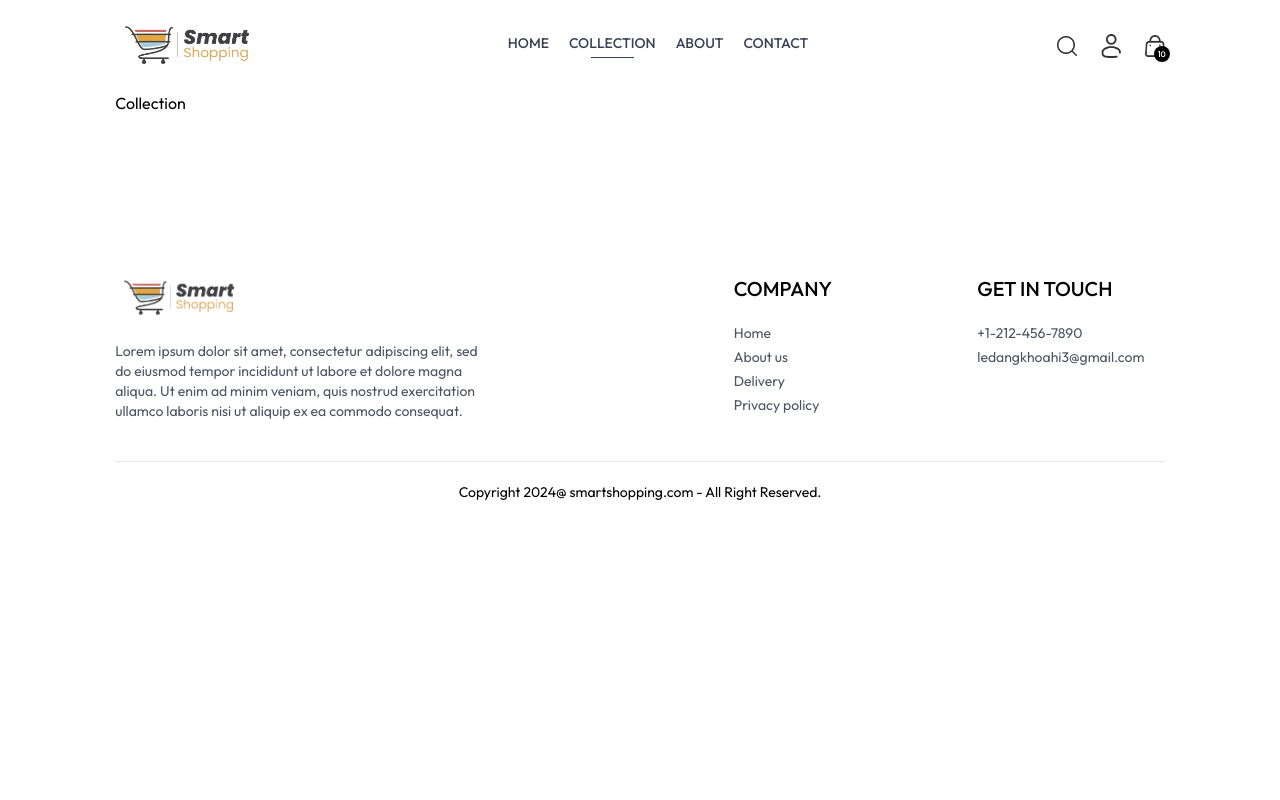
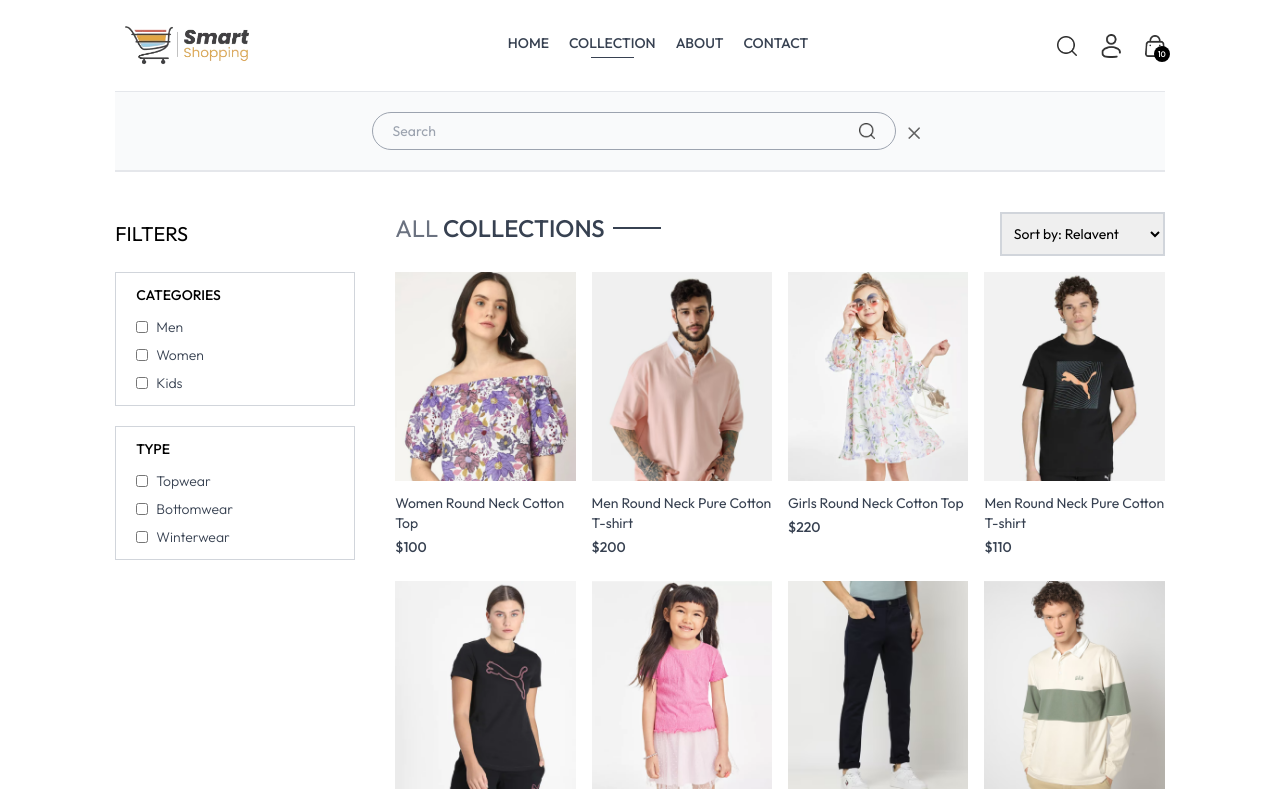
Before and after one commit to EpicVN/e-commerce-app-frontend, a React (Vite) app: page /collection in a window 1280 px wide. Both pictures are taken after a click on the picture 1066 px from the left and 45 px from the top of the page. Shown: the top 800 px of the page. Built offline with nearby package versions, Linux system fonts and the light colour scheme.

Commit message:
4th commit: Add Search bar component. Finish collection page UI.

```diff
--- a/src/App.jsx
+++ b/src/App.jsx
@@ -10,11 +10,13 @@
 import Orders from "./pages/Orders";
 import NavBar from "./components/NavBar";
 import Footer from "./components/Footer";
+import SearchBar from "./components/SearchBar";
 
 const App = () => {
   return (
     <div className="px-4 sm:px-[5vw] md:px-[7vw] lg:px-[9vw]">
       <NavBar />
+      <SearchBar />
       <Routes>
         <Route path="/" element={<Home />} />
         <Route path="/collection" element={<Collection />} />
--- a/src/components/LatestCollection.jsx
+++ b/src/components/LatestCollection.jsx
@@ -10,8 +10,6 @@
   useEffect(() => {
     setLatestProducts(products.slice(0, 10));
   }, [products]);
-
-  console.log(products);
 
   return (
     <div className="my-10">
--- a/src/components/NavBar.jsx
+++ b/src/components/NavBar.jsx
@@ -1,9 +1,11 @@
-import React, { useState } from "react";
+import React, { useContext, useState } from "react";
 import { assets } from "../assets/assets";
 import { Link, NavLink } from "react-router-dom";
+import { ShopContext } from "../context/ShopContext";
 
 const NavBar = () => {
   const [visible, setVisible] = useState(false);
+  const { setShowSearch } = useContext(ShopContext);
 
   return (
     <div className="flex items-center justify-between py-5 font-medium">
@@ -49,6 +51,7 @@
         <img
           src={assets.search_icon}
           className="w-5 cursor-pointer"
+          onClick={() => setShowSearch(true)}
           alt="Search"
         />
 
--- /dev/null
+++ b/src/components/SearchBar.jsx
@@ -0,0 +1,45 @@
+import React, { useContext, useEffect, useState } from "react";
+import { ShopContext } from "../context/ShopContext";
+import { assets } from "../assets/assets";
+import { useLocation } from "react-router-dom";
+
+const SearchBar = () => {
+  const { search, setSearch, showSearch, setShowSearch } =
+    useContext(ShopContext);
+
+  const [visible, setVisible] = useState(false);
+
+  const location = useLocation();
+
+  useEffect(() => {
+    if (location.pathname.includes("collection")) {
+      setVisible(true);
+    } else {
+      setVisible(false);
+    }
+  }, [location, showSearch, setVisible]);
+
+  return showSearch && visible ? (
+    <div className="border-t border-b bg-gray-50 text-center">
+      <div className="inline-flex items-center justify-center border border-gray-400 px-5 py-2 my-5 mx-3 rounded-full w-3/4 sm:w-1/2 ">
+        <input
+          value={search}
+          onChange={(e) => setSearch(e.target.value)}
+          className="flex-1 outline-none bg-inherit text-sm"
+          type="text"
+          placeholder="Search"
+        />
+        <img className="w-4" src={assets.search_icon} alt="" />
+      </div>
+
+      <img
+        className="inline w-3 cursor-pointer"
+        onClick={() => setShowSearch(false)}
+        src={assets.cross_icon}
+        alt=""
+      />
+    </div>
+  ) : null;
+};
+
+export default SearchBar;
--- a/src/context/ShopContextProvider.jsx
+++ b/src/context/ShopContextProvider.jsx
@@ -1,3 +1,4 @@
+import { useState } from "react";
 import { products } from "../assets/assets";
 import { ShopContext } from "./ShopContext";
 import PropTypes from "prop-types";
@@ -9,9 +10,12 @@
 
   const currency = "$";
   const delivery_fee = 10;
+  const [search, setSearch] = useState("");
+  const [showSearch, setShowSearch] = useState(false);
 
   const value = {
-    products, currency, delivery_fee
+    products, currency, delivery_fee,
+    search, setSearch, showSearch, setShowSearch,
   };
 
   return (
--- a/src/pages/Collection.jsx
+++ b/src/pages/Collection.jsx
@@ -1,9 +1,198 @@
-import React from 'react'
+import React, { useCallback, useContext, useEffect, useState } from "react";
+import { ShopContext } from "../context/ShopContext";
+import { assets } from "../assets/assets";
+import Title from "../components/Title";
+import ProductItems from "../components/ProductItems";
 
 const Collection = () => {
+  const { products, search, showSearch } = useContext(ShopContext);
+  const [showFilters, setShowFilters] = useState(false);
+  const [filterProducts, setFilterProducts] = useState([]);
+  const [category, setCategory] = useState([]);
+  const [subCategory, setSubCategory] = useState([]);
+  const [sortType, setSortType] = useState("relavent");
+
+  const toggleCategory = (e) => {
+    if (category.includes(e.target.value)) {
+      setCategory((prev) => prev.filter((item) => item !== e.target.value));
+    } else {
+      setCategory((prev) => [...prev, e.target.value]);
+    }
+  };
+
+  const toggleSubCategory = (e) => {
+    if (subCategory.includes(e.target.value)) {
+      setSubCategory((prev) => prev.filter((item) => item !== e.target.value));
+    } else {
+      setSubCategory((prev) => [...prev, e.target.value]);
+    }
+  };
+
+  useEffect(() => {
+    let updateProducts = [...products];
+
+    if (showSearch && search) {
+      updateProducts = updateProducts.filter((item) =>
+        item.name.toLowerCase().includes(search.toLowerCase())
+      );
+    }
+
+    if (category.length > 0) {
+      updateProducts = updateProducts.filter((item) =>
+        category.includes(item.category)
+      );
+    }
+
+    if (subCategory.length > 0) {
+      updateProducts = updateProducts.filter((item) =>
+        subCategory.includes(item.subCategory)
+      );
+    }
+
+    switch (sortType) {
+      case "low-high":
+        setFilterProducts(updateProducts.sort((a, b) => a.price - b.price));
+        break;
+
+      case "high-low":
+        setFilterProducts(updateProducts.sort((a, b) => b.price - a.price));
+        break;
+
+      default:
+        break;
+    }
+
+    setFilterProducts(updateProducts);
+  }, [category, subCategory, sortType, products, search, showSearch]);
+
   return (
-    <div>Collection</div>
-  )
-}
+    <div className="flex flex-col sm:flex-row gap-1 sm:gap-10 pt-10 border-t">
+      {/* Filter Options */}
+      <div className="min-w-60">
+        <p
+          onClick={() => setShowFilters(!showFilters)}
+          className="my-2 text-xl flex items-center cursor-pointer gap-2"
+        >
+          FILTERS
+          <img
+            className={`h-3 sm:hidden ${showFilters ? "rotate-90" : ""}`}
+            src={assets.dropdown_icon}
+            alt=""
+          />
+        </p>
 
-export default Collection
+        {/* Category Filter */}
+        <div
+          className={`border border-gray-300 pl-5 py-3 mt-6 ${
+            showFilters ? "" : "hidden"
+          } sm:block`}
+        >
+          <p className="mb-3 text-sm font-medium">CATEGORIES</p>
+          <div className="flex flex-col gap-2 text-sm font-light text-gray-700">
+            <label className="flex gap-2">
+              <input
+                className="w-3"
+                type="checkbox"
+                value={"Men"}
+                onChange={toggleCategory}
+              />
+              Men
+            </label>
+
+            <label className="flex gap-2">
+              <input
+                className="w-3"
+                type="checkbox"
+                value={"Women"}
+                onChange={toggleCategory}
+              />
+              Women
+            </label>
+
+            <label className="flex gap-2">
+              <input
+                className="w-3"
+                type="checkbox"
+                value={"Kids"}
+                onChange={toggleCategory}
+              />
+              Kids
+            </label>
+          </div>
+        </div>
+
+        {/* SubCategories Filter */}
+        <div
+          className={`border border-gray-300 pl-5 py-3 my-5 ${
+            showFilters ? "" : "hidden"
+          } sm:block`}
+        >
+          <p className="mb-3 text-sm font-medium">TYPE</p>
+          <div className="flex flex-col gap-2 text-sm font-light text-gray-700">
+            <label className="flex gap-2">
+              <input
+                className="w-3"
+                type="checkbox"
+                value={"Topwear"}
+                onChange={toggleSubCategory}
+              />
+              Topwear
+            </label>
+
+            <label className="flex gap-2">
+              <input
+                className="w-3"
+                type="checkbox"
+                value={"Bottomwear"}
+                onChange={toggleSubCategory}
+              />
+              Bottomwear
+            </label>
+
+            <label className="flex gap-2">
+              <input
+                className="w-3"
+                type="checkbox"
+                value={"Winterwear"}
+                onChange={toggleSubCategory}
+              />
+              Winterwear
+            </label>
+          </div>
+        </div>
+      </div>
+
+      {/* Right Side */}
+      <div className="flex-1">
+        <div className="flex justify-between text-base sm:text-2xl mb-4">
+          <Title text1={"ALL"} text2={"COLLECTIONS"} />
+
+          {/* Product Sort */}
+          <select
+            onChange={(e) => setSortType(e.target.value)}
+            className="border-2 border-gray-300 text-sm px-2"
+          >
+            <option value="relavent">Sort by: Relavent</option>
+            <option value="low-high">Sort by: Low to High</option>
+            <option value="high-low">Sort by: High to Low</option>
+          </select>
+        </div>
+
+        {/* Map product */}
+        <div className="grid grid-cols-2 md:grid-cols-3 lg:grid-cols-4 gap-4 gap-y-6">
+          {filterProducts.map((item, index) => (
+            <ProductItems
+              key={index}
+              name={item.name}
+              id={item._id}
+              price={item.price}
+              image={item.image}
+            />
+          ))}
+        </div>
+      </div>
+    </div>
+  );
+};
+
+export default Collection;
```
